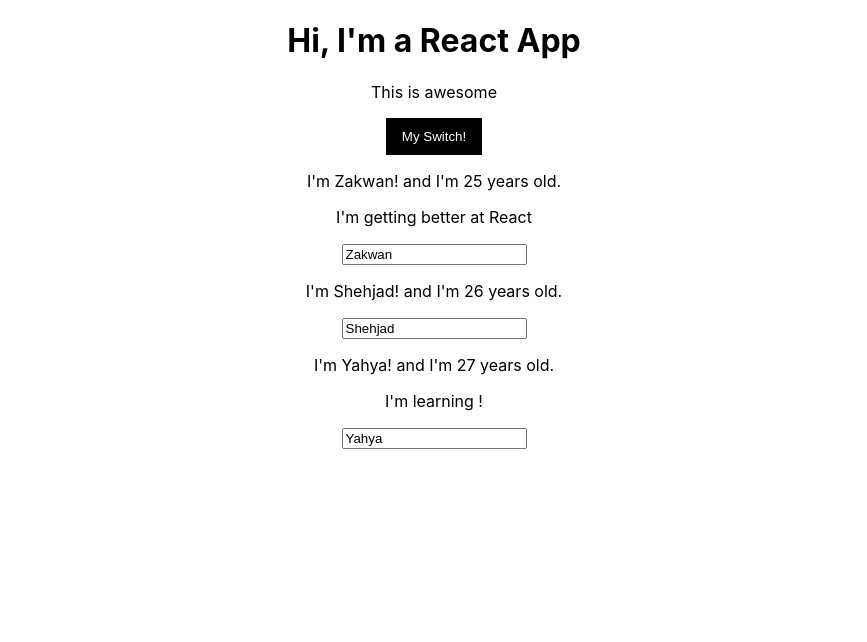
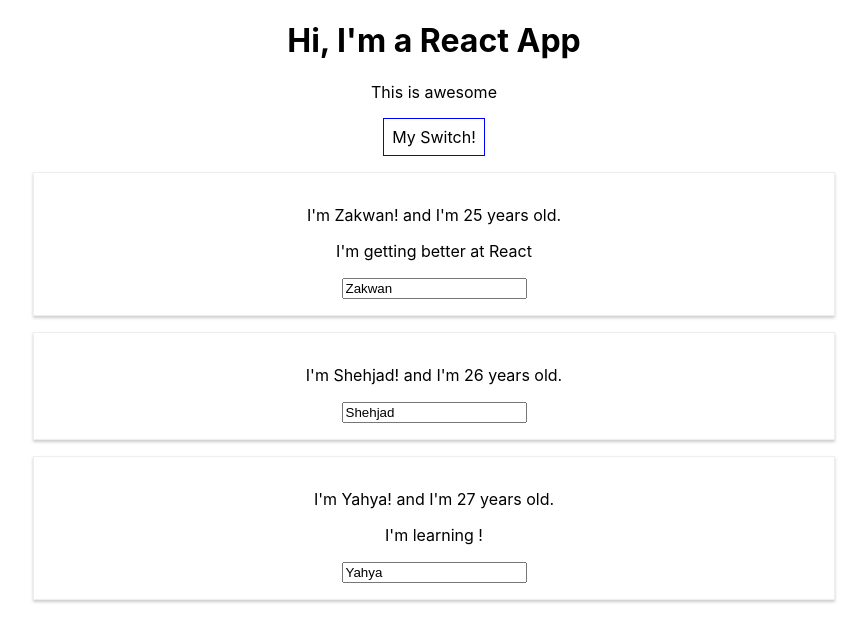
Before and after one commit to zakwan93/react_with_npm, a React (Create React App) app: page / in a window 1280 px wide. Shown: the top 642 px of the page, without its empty margins (206-1073 px from the left). Built offline with nearby package versions, Linux system fonts and the light colour scheme.

Commit message:
learn how to add inline style and add style usinng stylesheets and import it into your component

```diff
--- a/src/App.css
+++ b/src/App.css
@@ -2,8 +2,8 @@
   text-align: center;
 }
 
-button{
+/* button{
   background-color: black;
   color: white;
   border: 10px solid black;
-}
+} */
--- a/src/App.js
+++ b/src/App.js
@@ -1,7 +1,6 @@
 import React, { Component } from 'react';
 import './App.css';
 import Person from './Person/Person';
-
 
 class App extends Component {
   state = {
@@ -34,11 +33,22 @@
   }
 
   render() {
+    const buttonStyle = {
+      backgroundColor: 'white',
+      font: 'inherit',
+      border: '1px solid blue',
+      padding: '8px',
+      cursor: 'pointer'
+    }
+
     return (
       <div className="App">
        <h1> Hi, I'm a React App </h1>
        <p> This is awesome </p>
-       <button onClick = {() => this.mySwitchHandler('Zakwan!!!')}> My Switch! </button>
+       <button
+          style = {buttonStyle}
+          onClick = {() => this.mySwitchHandler('Zakwan!!!')}> My Switch!
+       </button>
        <Person
           name = {this.state.persons[0].name}
           age={this.state.persons[0].age}
--- /dev/null
+++ b/src/Person/Person.css
@@ -0,0 +1,8 @@
+.Person{
+    width: 60%;
+    margin: 16px auto;
+    border: 1px solid #eee;
+    box-shadow: 0 2px 3px #ccc;
+    padding: 16px;
+    text-align: center;
+}
--- a/src/Person/Person.js
+++ b/src/Person/Person.js
@@ -1,8 +1,9 @@
 import React from 'react';
+import './Person.css'
 
 const person = (props) => {
     return (
-        <div>
+        <div className="Person">
             <p onClick={props.click}> I'm {props.name}! and I'm {props.age} years old. </p>
             <p> {props.children} </p>
             <input type = "text" onChange={props.changed} value={props.name} />
```
